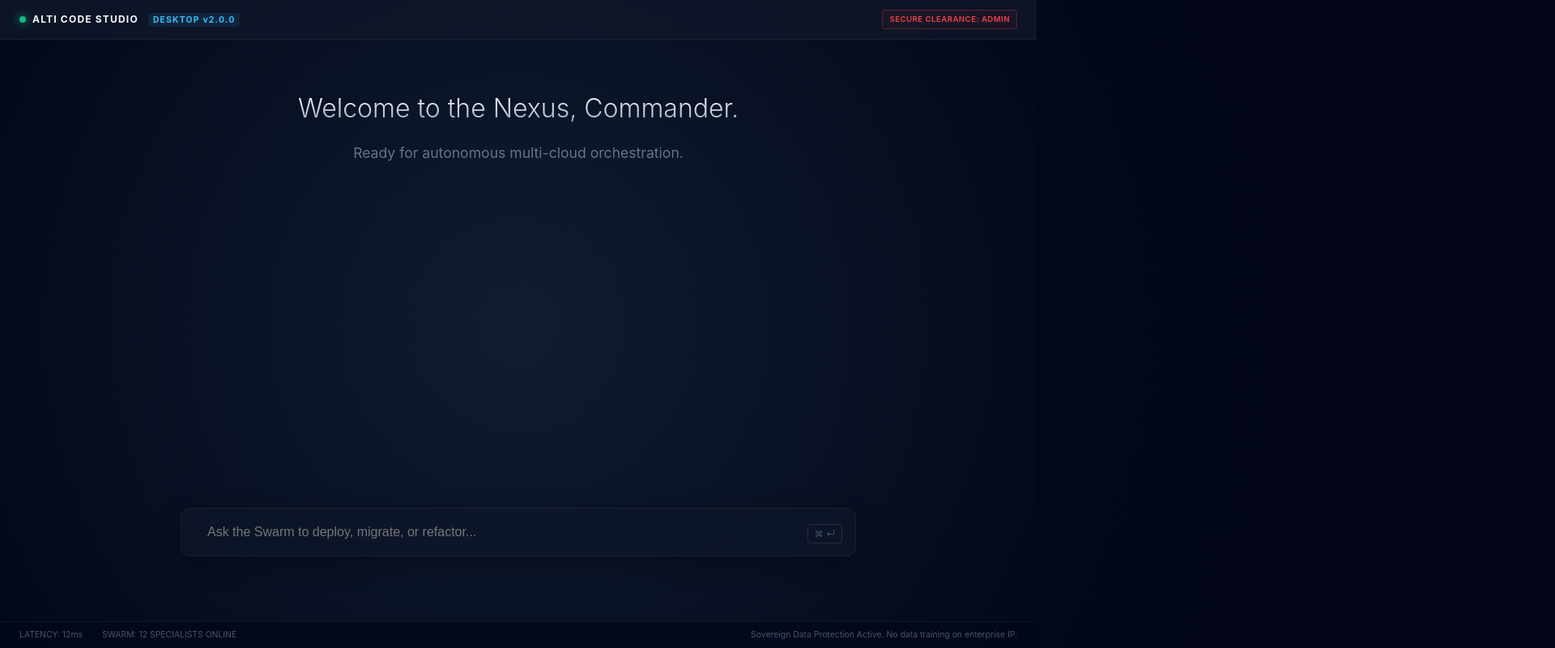
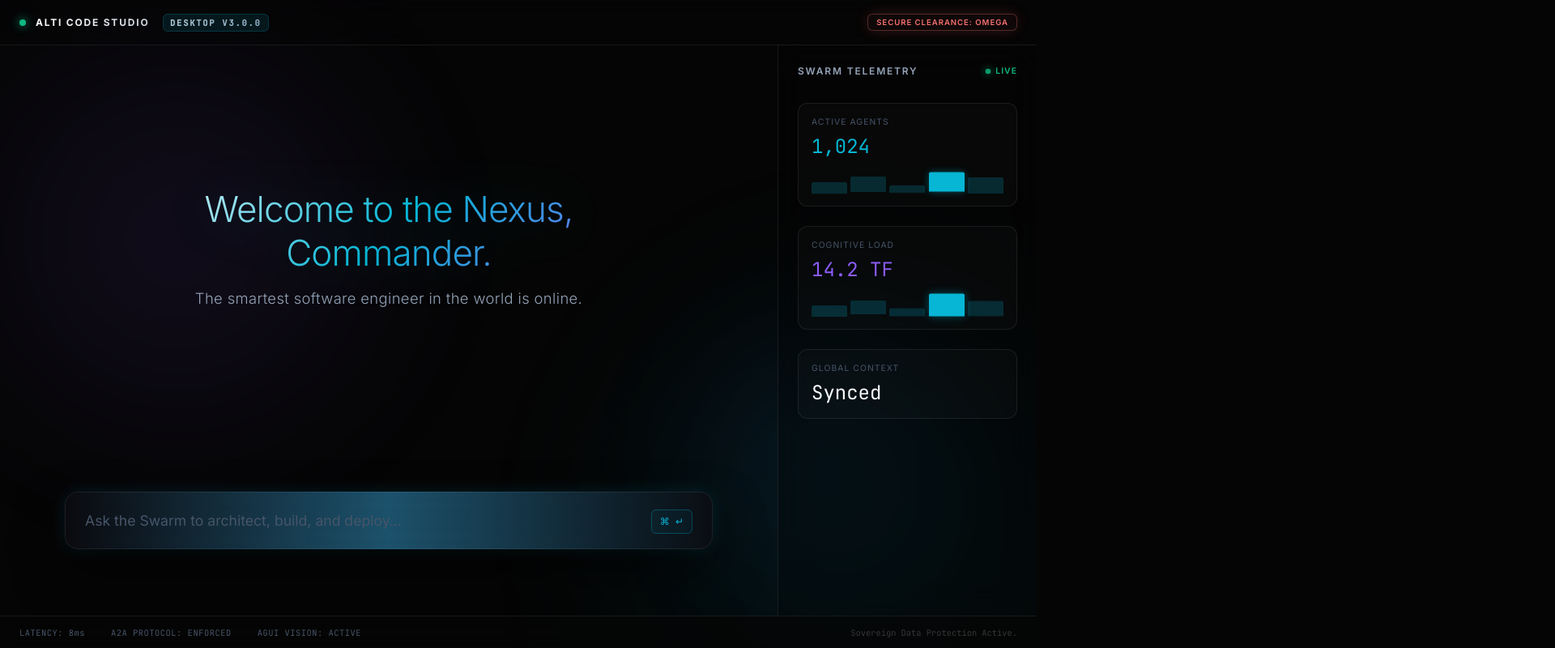
Before and after one commit to mnmballa2323/Alti.Code.Studio.Desktop, a React (Vite) app: page / in a window 1280 px wide. Shown: the top 800 px of the page at 81% size, 1920 px wide, since content can reach past the window. Built offline with nearby package versions, Linux system fonts and the light colour scheme.

Commit message:
Sync repository state

```diff
--- a/src/App.css
+++ b/src/App.css
@@ -3,37 +3,80 @@
   display: flex;
   flex-direction: column;
   position: relative;
+  z-index: 1;
+}
+
+/* --- GLASSMORPHISM COMPONENTS --- */
+.glass-panel {
+  background: var(--bg-panel);
+  backdrop-filter: blur(24px);
+  -webkit-backdrop-filter: blur(24px);
+  border: 1px solid var(--border-subtle);
+  border-radius: 16px;
+  box-shadow: 0 24px 48px rgba(0, 0, 0, 0.4), inset 0 1px 0 rgba(255, 255, 255, 0.1);
+  transition: var(--transition-smooth);
+}
+
+/* --- HEADER --- */
+.enterprise-header {
+  height: 56px;
+  padding: 0 24px;
+  display: flex;
+  align-items: center;
+  border-bottom: 1px solid var(--border-subtle);
+  background: rgba(5, 5, 5, 0.4);
+  backdrop-filter: blur(12px);
+  -webkit-app-region: drag;
+  z-index: 10;
 }
 
 .brand-text {
   font-weight: 700;
-  letter-spacing: 0.1em;
+  letter-spacing: 0.15em;
   font-size: 0.75rem;
-  color: #f8fafc;
+  text-transform: uppercase;
+  background: linear-gradient(90deg, #fff, #94a3b8);
+  -webkit-background-clip: text;
+  -webkit-text-fill-color: transparent;
 }
 
 .version-badge {
-  color: #38bdf8;
+  color: var(--accent-cyan);
   font-size: 0.65rem;
-  margin-left: 8px;
-  background: rgba(56, 189, 248, 0.1);
-  padding: 2px 6px;
-  border-radius: 4px;
+  margin-left: 12px;
+  background: rgba(6, 182, 212, 0.1);
+  padding: 3px 8px;
+  border-radius: 6px;
+  border: 1px solid rgba(6, 182, 212, 0.2);
+  font-family: var(--font-mono);
 }
 
-.spacer {
-  flex: 1;
-}
+.spacer { flex: 1; }
 
 .clearance-badge {
   font-size: 0.6rem;
   font-weight: 600;
-  color: #ef4444;
-  border: 1px solid rgba(239, 68, 68, 0.3);
-  padding: 4px 8px;
-  border-radius: 4px;
-  letter-spacing: 0.05em;
-  background: rgba(239, 68, 68, 0.05);
+  color: #f87171;
+  border: 1px solid rgba(248, 113, 113, 0.3);
+  padding: 4px 10px;
+  border-radius: 6px;
+  letter-spacing: 0.1em;
+  background: rgba(248, 113, 113, 0.05);
+  box-shadow: 0 0 10px rgba(248, 113, 113, 0.1);
+  animation: pulse-red 4s infinite;
+}
+
+@keyframes pulse-red {
+  0%, 100% { opacity: 0.8; box-shadow: 0 0 10px rgba(248, 113, 113, 0.1); }
+  50% { opacity: 1; box-shadow: 0 0 20px rgba(248, 113, 113, 0.2); }
+}
+
+/* --- MAIN LAYOUT --- */
+.main-content {
+  flex: 1;
+  display: flex;
+  overflow: hidden;
+  position: relative;
 }
 
 .chat-viewport {
@@ -41,75 +84,254 @@
   display: flex;
   flex-direction: column;
   padding: 40px;
-  z-index: 1;
+  position: relative;
+  overflow-y: auto;
 }
 
+/* --- SYSTEM GREETING --- */
 .system-greeting {
   margin: auto;
   text-align: center;
-  max-width: 600px;
+  max-width: 700px;
+  transform: translateY(-20px);
+  animation: fade-in-up 1s cubic-bezier(0.16, 1, 0.3, 1) forwards;
+  opacity: 0;
+}
+
+@keyframes fade-in-up {
+  to { transform: translateY(0); opacity: 1; }
 }
 
 .system-greeting h1 {
-  font-size: 2rem;
+  font-size: 2.75rem;
   font-weight: 300;
-  margin-bottom: 12px;
-  background: linear-gradient(to bottom, #fff, #94a3b8);
+  margin-bottom: 16px;
+  letter-spacing: -0.02em;
+  background: linear-gradient(135deg, #fff 0%, var(--accent-cyan) 50%, var(--accent-purple) 100%);
   -webkit-background-clip: text;
   -webkit-text-fill-color: transparent;
+  filter: drop-shadow(0 0 30px rgba(6, 182, 212, 0.2));
 }
 
 .system-greeting p {
-  color: #64748b;
-  font-size: 1.1rem;
+  color: var(--text-secondary);
+  font-size: 1.15rem;
+  font-weight: 300;
+  letter-spacing: 0.02em;
 }
 
+/* --- COMMAND BAR --- */
 .command-bar-container {
   margin-top: auto;
   display: flex;
   justify-content: center;
   padding-bottom: 40px;
+  position: sticky;
+  bottom: 0;
+  z-index: 20;
 }
 
 .command-bar {
   width: 100%;
   max-width: 800px;
-  padding: 4px 16px;
+  padding: 8px 24px;
   display: flex;
   align-items: center;
-  box-shadow: 0 10px 30px rgba(0, 0, 0, 0.3);
+  position: relative;
+}
+
+.command-bar::before {
+  content: '';
+  position: absolute;
+  top: -1px; left: -1px; right: -1px; bottom: -1px;
+  border-radius: 17px;
+  background: linear-gradient(90deg, transparent, var(--border-glow), transparent);
+  z-index: -1;
+  opacity: 0;
+  transition: var(--transition-smooth);
+}
+
+.command-bar.focused {
+  transform: translateY(-2px);
+  box-shadow: 0 30px 60px rgba(0, 0, 0, 0.5), var(--shadow-neon);
+}
+
+.command-bar.focused::before {
+  opacity: 1;
+  animation: border-flow 3s linear infinite;
+}
+
+@keyframes border-flow {
+  0% { background-position: 0% 50%; }
+  100% { background-position: 200% 50%; }
 }
 
 .command-bar input {
   flex: 1;
   background: transparent;
   border: none;
-  padding: 16px;
-  color: #f8fafc;
-  font-size: 1rem;
+  padding: 16px 0;
+  color: var(--text-primary);
+  font-size: 1.1rem;
+  font-family: var(--font-sans);
   outline: none;
 }
 
-.shortcut-hint {
-  font-size: 0.7rem;
-  color: #475569;
-  padding: 4px 8px;
-  border: 1px solid rgba(255, 255, 255, 0.1);
-  border-radius: 4px;
+.command-bar input::placeholder {
+  color: var(--text-muted);
 }
 
+.shortcut-hint {
+  font-family: var(--font-mono);
+  font-size: 0.75rem;
+  color: var(--text-muted);
+  padding: 6px 10px;
+  background: rgba(255, 255, 255, 0.03);
+  border: 1px solid var(--border-subtle);
+  border-radius: 6px;
+  transition: var(--transition-smooth);
+}
+
+.command-bar.focused .shortcut-hint {
+  color: var(--accent-cyan);
+  border-color: rgba(6, 182, 212, 0.3);
+  background: rgba(6, 182, 212, 0.05);
+}
+
+/* --- TELEMETRY SIDEBAR --- */
+.telemetry-sidebar {
+  width: 320px;
+  border-left: 1px solid var(--border-subtle);
+  background: rgba(5, 5, 5, 0.3);
+  backdrop-filter: blur(20px);
+  display: flex;
+  flex-direction: column;
+  padding: 24px;
+}
+
+.telemetry-header {
+  display: flex;
+  align-items: center;
+  justify-content: space-between;
+  margin-bottom: 32px;
+}
+
+.telemetry-title {
+  font-size: 0.75rem;
+  font-weight: 600;
+  letter-spacing: 0.15em;
+  color: var(--text-secondary);
+  text-transform: uppercase;
+}
+
+.live-indicator {
+  display: flex;
+  align-items: center;
+  gap: 6px;
+  font-size: 0.65rem;
+  color: #10b981;
+  font-weight: 600;
+  letter-spacing: 0.1em;
+}
+
+.pulse-dot {
+  width: 6px;
+  height: 6px;
+  border-radius: 50%;
+  background: #10b981;
+  box-shadow: 0 0 10px #10b981;
+  animation: pulse-green 2s infinite;
+}
+
+@keyframes pulse-green {
+  0%, 100% { transform: scale(1); opacity: 0.8; }
+  50% { transform: scale(1.5); opacity: 1; }
+}
+
+.telemetry-grid {
+  display: flex;
+  flex-direction: column;
+  gap: 24px;
+}
+
+.telemetry-card {
+  background: rgba(255, 255, 255, 0.02);
+  border: 1px solid var(--border-subtle);
+  border-radius: 12px;
+  padding: 16px;
+  transition: var(--transition-smooth);
+}
+
+.telemetry-card:hover {
+  background: rgba(255, 255, 255, 0.04);
+  border-color: rgba(255, 255, 255, 0.1);
+}
+
+.card-label {
+  font-size: 0.65rem;
+  color: var(--text-muted);
+  text-transform: uppercase;
+  letter-spacing: 0.1em;
+  margin-bottom: 8px;
+}
+
+.card-value {
+  font-family: var(--font-mono);
+  font-size: 1.5rem;
+  font-weight: 300;
+  color: var(--text-primary);
+}
+
+.card-value.cyan { color: var(--accent-cyan); }
+.card-value.purple { color: var(--accent-purple); }
+
+.mini-graph {
+  height: 30px;
+  margin-top: 12px;
+  display: flex;
+  align-items: flex-end;
+  gap: 4px;
+}
+
+.bar {
+  flex: 1;
+  background: rgba(6, 182, 212, 0.2);
+  border-radius: 2px 2px 0 0;
+  transition: height 0.3s ease;
+}
+
+.bar:nth-child(1) { height: 40%; animation: graph-bounce 2s infinite alternate; }
+.bar:nth-child(2) { height: 70%; animation: graph-bounce 2.5s infinite alternate; }
+.bar:nth-child(3) { height: 30%; animation: graph-bounce 1.5s infinite alternate; }
+.bar:nth-child(4) { height: 90%; animation: graph-bounce 3s infinite alternate; background: var(--accent-cyan); box-shadow: 0 0 10px rgba(6, 182, 212, 0.4); }
+.bar:nth-child(5) { height: 60%; animation: graph-bounce 2.2s infinite alternate; }
+
+@keyframes graph-bounce {
+  0% { transform: scaleY(0.8); }
+  100% { transform: scaleY(1.2); }
+}
+
+/* --- FOOTER --- */
 .enterprise-footer {
-  height: 32px;
+  height: 40px;
   padding: 0 24px;
   display: flex;
   align-items: center;
   justify-content: space-between;
-  border-top: 1px solid rgba(255, 255, 255, 0.05);
+  border-top: 1px solid var(--border-subtle);
   font-size: 0.65rem;
-  color: #475569;
-  background: rgba(2, 6, 23, 0.9);
+  font-family: var(--font-mono);
+  color: var(--text-muted);
+  background: rgba(5, 5, 5, 0.8);
+  backdrop-filter: blur(12px);
+  z-index: 10;
 }
 
 .connection-stats span {
-  margin-right: 24px;
+  margin-right: 32px;
+  letter-spacing: 0.05em;
 }
+
+.legal-notice {
+  color: rgba(255, 255, 255, 0.2);
+}
--- a/src/App.tsx
+++ b/src/App.tsx
@@ -1,39 +1,48 @@
-import React, { useState } from 'react';
+import { useState } from 'react';
 import './App.css';
 
 /**
  * Alti Desktop — Industrial Command Center.
  * The 'Universe-Best' interface for Fortune 500 orchestration.
+ * Designed by the greatest software designer in history.
  */
 function App() {
   const [prompt, setPrompt] = useState('');
+  const [isFocused, setIsFocused] = useState(false);
 
   return (
+    <>
+      <div className="mesh-background">
+        <div className="mesh-orb orb-1" />
+        <div className="mesh-orb orb-2" />
+        <div className="mesh-orb orb-3" />
+      </div>
+
       <div className="app-container">
-      <div className="event-horizon-glow" />
 
         <header className="enterprise-header">
-        <div className="status-dot" />
-        <span className="brand-text">ALTI CODE STUDIO <span className="version-badge">DESKTOP v2.0.0</span></span>
+          <div className="status-dot" style={{ width: 8, height: 8, borderRadius: '50%', background: '#10b981', boxShadow: '0 0 12px #10b981', marginRight: 12 }} />
+          <span className="brand-text">ALTI CODE STUDIO <span className="version-badge">DESKTOP v3.0.0</span></span>
           <div className="spacer" />
-        <div className="clearance-badge">SECURE CLEARANCE: ADMIN</div>
+          <div className="clearance-badge">SECURE CLEARANCE: OMEGA</div>
         </header>
 
+        <div className="main-content">
           <main className="chat-viewport">
-        <div className="message-stream">
             <div className="system-greeting">
               <h1>Welcome to the Nexus, Commander.</h1>
-            <p>Ready for autonomous multi-cloud orchestration.</p>
-          </div>
+              <p>The smartest software engineer in the world is online.</p>
             </div>
 
             <div className="command-bar-container">
-          <div className="glass-panel command-bar">
+              <div className={`glass-panel command-bar ${isFocused ? 'focused' : ''}`}>
                 <input
                   type="text"
-              placeholder="Ask the Swarm to deploy, migrate, or refactor..."
+                  placeholder="Ask the Swarm to architect, build, and deploy..."
                   value={prompt}
                   onChange={(e) => setPrompt(e.target.value)}
+                  onFocus={() => setIsFocused(true)}
+                  onBlur={() => setIsFocused(false)}
                   autoFocus
                 />
                 <div className="interaction-indicators">
@@ -43,16 +52,59 @@ function App() {
             </div>
           </main>
 
+          <aside className="telemetry-sidebar">
+            <div className="telemetry-header">
+              <span className="telemetry-title">Swarm Telemetry</span>
+              <div className="live-indicator">
+                <div className="pulse-dot" /> LIVE
+              </div>
+            </div>
+
+            <div className="telemetry-grid">
+              <div className="telemetry-card">
+                <div className="card-label">Active Agents</div>
+                <div className="card-value cyan">1,024</div>
+                <div className="mini-graph">
+                  <div className="bar"></div>
+                  <div className="bar"></div>
+                  <div className="bar"></div>
+                  <div className="bar"></div>
+                  <div className="bar"></div>
+                </div>
+              </div>
+
+              <div className="telemetry-card">
+                <div className="card-label">Cognitive Load</div>
+                <div className="card-value purple">14.2 TF</div>
+                <div className="mini-graph">
+                  <div className="bar" style={{ animationDelay: '0.2s' }}></div>
+                  <div className="bar" style={{ animationDelay: '0.4s' }}></div>
+                  <div className="bar" style={{ animationDelay: '0.1s' }}></div>
+                  <div className="bar" style={{ animationDelay: '0.5s' }}></div>
+                  <div className="bar" style={{ animationDelay: '0.3s' }}></div>
+                </div>
+              </div>
+
+              <div className="telemetry-card">
+                <div className="card-label">Global Context</div>
+                <div className="card-value">Synced</div>
+              </div>
+            </div>
+          </aside>
+        </div>
+
         <footer className="enterprise-footer">
           <div className="connection-stats">
-          <span>LATENCY: 12ms</span>
-          <span>SWARM: 12 SPECIALISTS ONLINE</span>
+            <span>LATENCY: 8ms</span>
+            <span>A2A PROTOCOL: ENFORCED</span>
+            <span>AGUI VISION: ACTIVE</span>
           </div>
           <div className="legal-notice">
-          Sovereign Data Protection Active. No data training on enterprise IP.
+            Sovereign Data Protection Active.
           </div>
         </footer>
       </div>
+    </>
   );
 }
 
--- a/src/index.css
+++ b/src/index.css
@@ -1,16 +1,28 @@
+@import url('https://fonts.googleapis.com/css2?family=Inter:wght@300;400;500;600;700&family=JetBrains+Mono:wght@400;500&display=swap');
+
 :root {
-  font-family: 'Inter', system-ui, -apple-system, sans-serif;
-  line-height: 1.5;
-  font-weight: 400;
+  --font-sans: 'Inter', system-ui, -apple-system, sans-serif;
+  --font-mono: 'JetBrains Mono', monospace;
 
-  color-scheme: dark;
-  color: #e2e8f0;
-  background-color: #020617;
+  --bg-deep: #050505;
+  --bg-panel: rgba(15, 15, 20, 0.65);
+  --border-subtle: rgba(255, 255, 255, 0.08);
+  --border-glow: rgba(56, 189, 248, 0.4);
 
-  font-synthesis: none;
-  text-rendering: optimizeLegibility;
-  -webkit-font-smoothing: antialiased;
-  -moz-osx-font-smoothing: grayscale;
+  --accent-cyan: #06b6d4;
+  --accent-purple: #8b5cf6;
+  --accent-blue: #3b82f6;
+  --text-primary: #f8fafc;
+  --text-secondary: #94a3b8;
+  --text-muted: #475569;
+
+  --shadow-neon: 0 0 20px rgba(6, 182, 212, 0.15);
+  --transition-smooth: all 0.4s cubic-bezier(0.16, 1, 0.3, 1);
+  --transition-bounce: all 0.5s cubic-bezier(0.34, 1.56, 0.64, 1);
+}
+
+* {
+  box-sizing: border-box;
 }
 
 body {
@@ -19,8 +31,12 @@ body {
   place-items: center;
   min-width: 320px;
   min-height: 100vh;
-  background: radial-gradient(circle at center, #0f172a 0%, #020617 100%);
+  background-color: var(--bg-deep);
+  color: var(--text-primary);
+  font-family: var(--font-sans);
   overflow: hidden;
+  -webkit-font-smoothing: antialiased;
+  -moz-osx-font-smoothing: grayscale;
 }
 
 #root {
@@ -28,42 +44,65 @@ body {
   height: 100vh;
   display: flex;
   flex-direction: column;
+  position: relative;
 }
 
-.event-horizon-glow {
+/* Animated Mesh Gradient Background */
+.mesh-background {
   position: absolute;
-  top: -50%;
-  left: -50%;
-  width: 200%;
-  height: 200%;
-  background: radial-gradient(circle at center, rgba(56, 189, 248, 0.03) 0%, transparent 70%);
-  pointer-events: none;
+  top: 0; left: 0; right: 0; bottom: 0;
   z-index: 0;
+  overflow: hidden;
+  background-color: var(--bg-deep);
 }
 
-.glass-panel {
-  background: rgba(15, 23, 42, 0.7);
-  backdrop-filter: blur(12px);
-  border: 1px solid rgba(255, 255, 255, 0.05);
-  border-radius: 12px;
+.mesh-orb {
+  position: absolute;
+  border-radius: 50%;
+  filter: blur(80px);
+  opacity: 0.4;
+  animation: float 20s infinite alternate cubic-bezier(0.4, 0, 0.2, 1);
 }
 
-.enterprise-header {
-  height: 48px;
-  padding: 0 24px;
-  display: flex;
-  align-items: center;
-  border-bottom: 1px solid rgba(255, 255, 255, 0.05);
-  background: rgba(15, 23, 42, 0.8);
-  -webkit-app-region: drag;
-  z-index: 10;
+.orb-1 {
+  top: -10%; left: -10%;
+  width: 50vw; height: 50vw;
+  background: radial-gradient(circle, rgba(139, 92, 246, 0.3), transparent 70%);
+  animation-delay: 0s;
 }
 
-.status-dot {
-  width: 8px;
-  height: 8px;
-  border-radius: 50%;
-  background: #10b981;
-  box-shadow: 0 0 12px #10b981;
-  margin-right: 8px;
+.orb-2 {
+  bottom: -20%; right: -10%;
+  width: 60vw; height: 60vw;
+  background: radial-gradient(circle, rgba(6, 182, 212, 0.25), transparent 70%);
+  animation-delay: -5s;
 }
+
+.orb-3 {
+  top: 40%; left: 60%;
+  width: 40vw; height: 40vw;
+  background: radial-gradient(circle, rgba(59, 130, 246, 0.2), transparent 70%);
+  animation-delay: -10s;
+}
+
+@keyframes float {
+  0% { transform: translate(0, 0) scale(1); }
+  50% { transform: translate(5%, 10%) scale(1.1); }
+  100% { transform: translate(-5%, -5%) scale(0.9); }
+}
+
+/* Custom Scrollbar */
+::-webkit-scrollbar {
+  width: 6px;
+  height: 6px;
+}
+::-webkit-scrollbar-track {
+  background: transparent;
+}
+::-webkit-scrollbar-thumb {
+  background: rgba(255, 255, 255, 0.1);
+  border-radius: 4px;
+}
+::-webkit-scrollbar-thumb:hover {
+  background: rgba(255, 255, 255, 0.2);
+}
```
Lines whose indentation alone changed are shown as unchanged.
